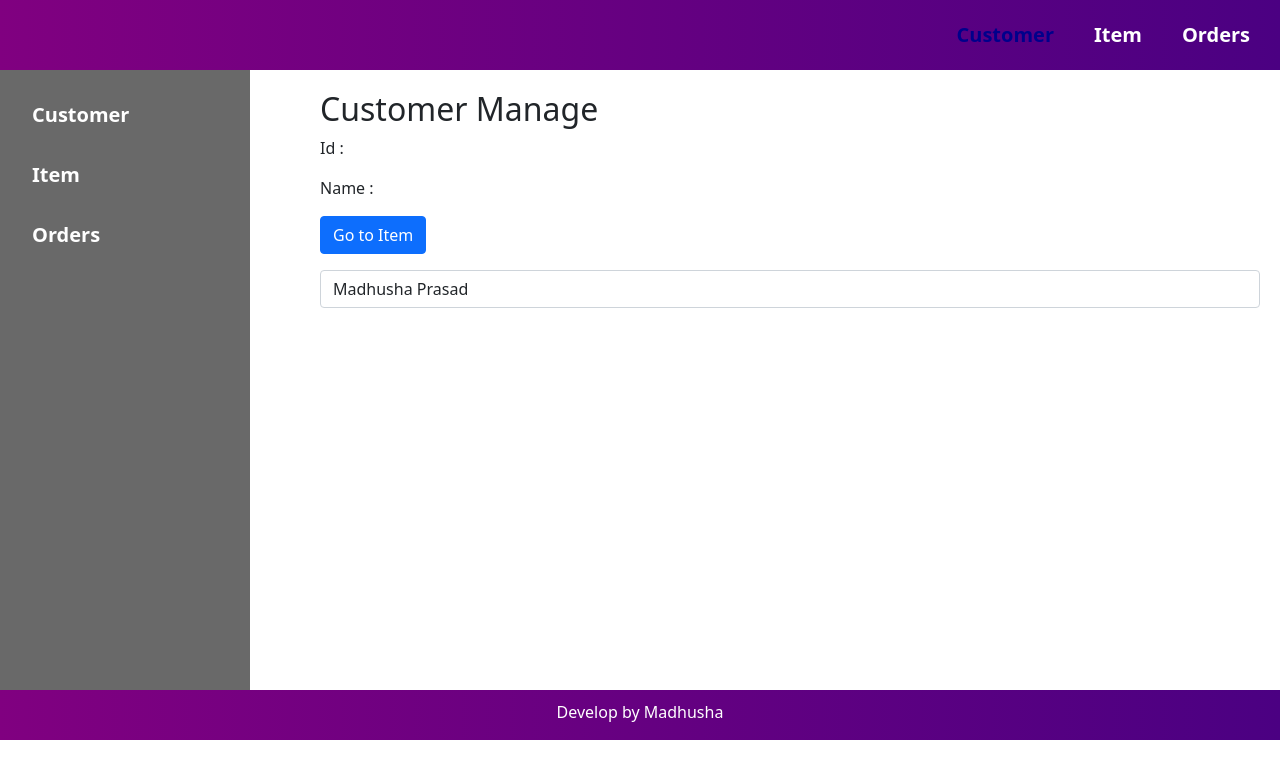
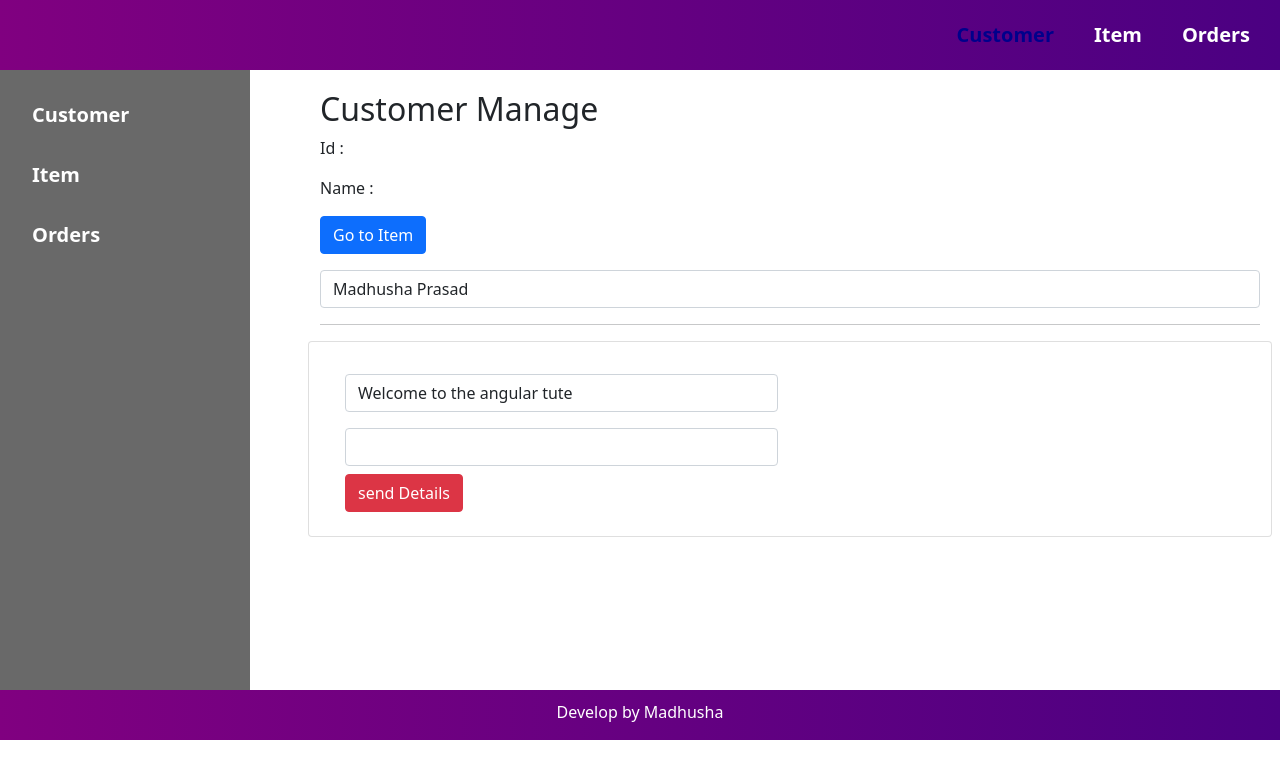
Before and after one commit to MadhushaPrasad/Crud-with-angular, an Angular app: page /customer in a window 1280 px wide. Shown: the top 778 px of the page. Built offline with nearby package versions, Linux system fonts and the light colour scheme.

Commit message:
create a new form

```diff
--- a/src/app/views/customer/customer.component.html
+++ b/src/app/views/customer/customer.component.html
@@ -11,4 +11,20 @@
   <!--  event binding  ()  -->
   <!--  property binding-->
   <input #txtInput (keydown.enter)="getText(txtInput)" [value]="Madhsuha" class="form-control col mt-3" type="text">
+  <hr>
+
+  <div class="row card p-4">
+    <div class="col-6">
+      <div class="form-group mt-2">
+        <input [value]="inputValue" class="form-control" type="text">
+      </div>
+
+      <div class="form-group">
+        <input #txtInput (keydown.enter)="getText(txtInput)" class="form-control col mt-3" type="text">
+      </div>
+      <button (click)="getText(txtInput)" class="btn btn-danger mt-2">
+        send Details
+      </button>
+    </div>
+  </div>
 </div>
--- a/src/app/views/customer/customer.component.ts
+++ b/src/app/views/customer/customer.component.ts
@@ -11,6 +11,7 @@ export class CustomerComponent implements OnInit {
   id: any = '';
   name: any = '';
   Madhsuha: any = "Madhusha Prasad";
+  inputValue: any = "Welcome to the angular tute";
 
   constructor(private router: Router, private actRouter: ActivatedRoute) {
     // this.id = this.actRouter.snapshot.paramMap.get('id');
```
